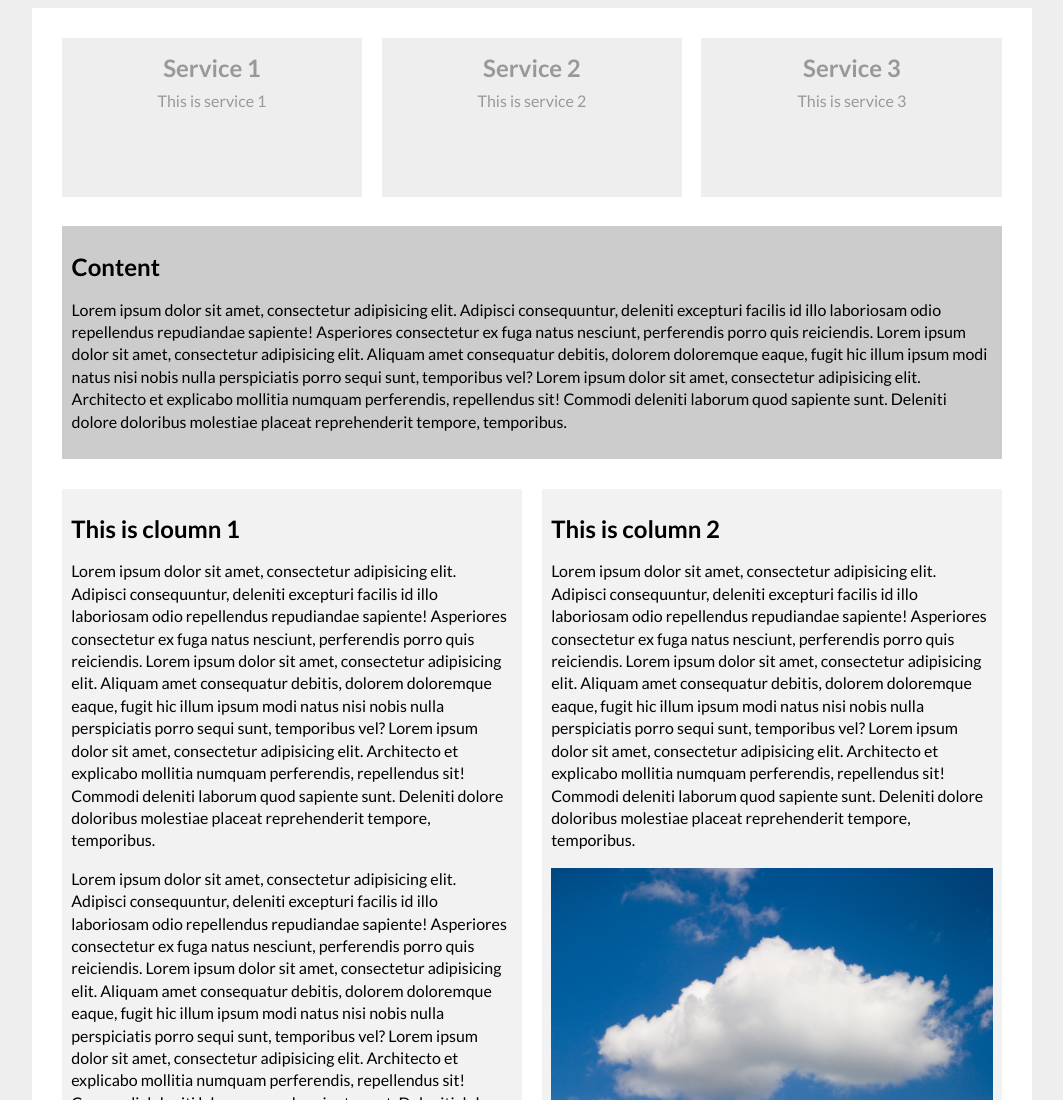
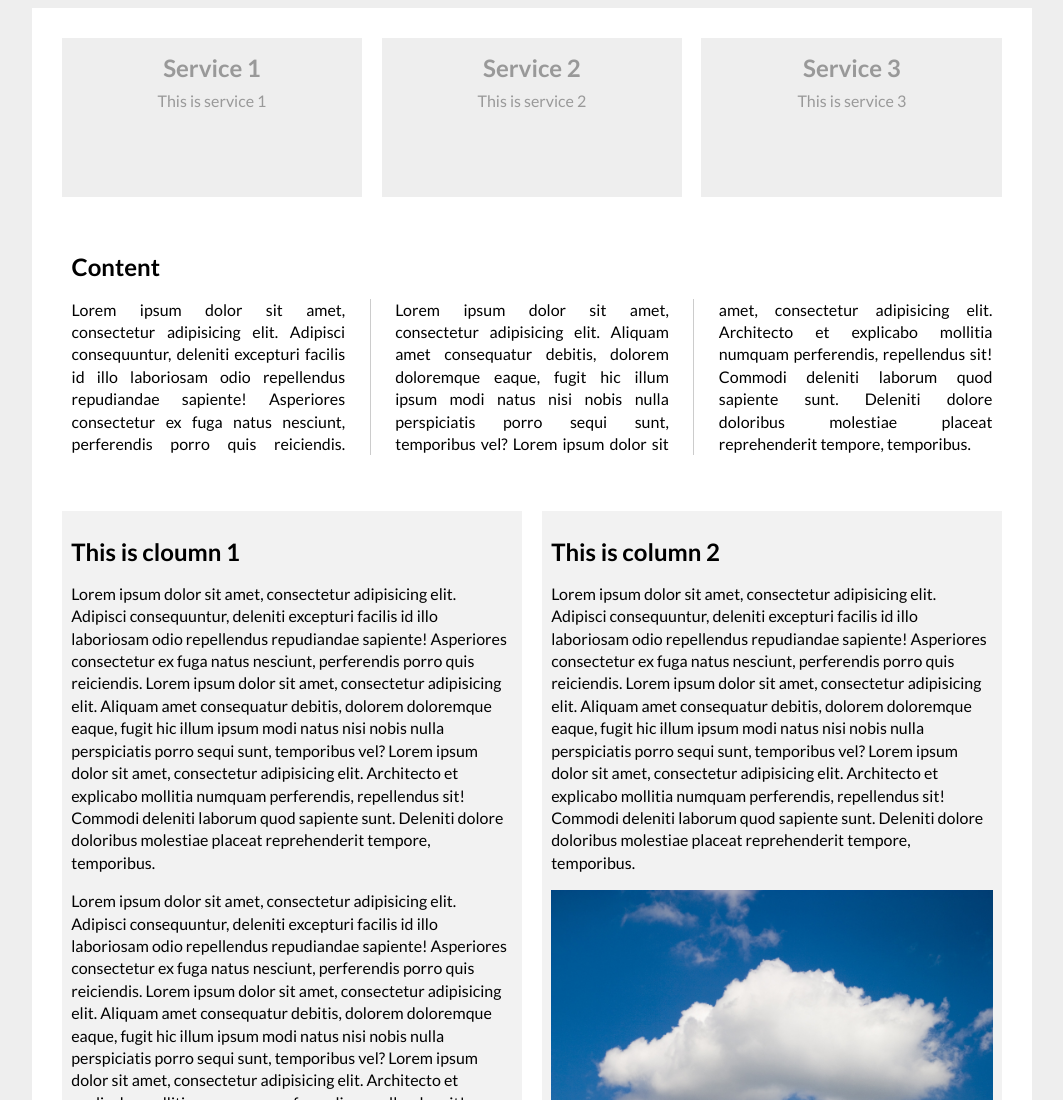
Before and after one commit to tahmid-tanzim/CSS-Positioning, a website: page app/index.html in a window 1280 px wide. Shown: the top 1100 px of the page, without its empty margins (108-1171 px from the left). Drawn offline with Linux system fonts and the light colour scheme.

Commit message:
Text Columns

```diff
--- a/app/sass/style.scss
+++ b/app/sass/style.scss
@@ -36,8 +36,21 @@ body {
 
   .content {
     padding: 10px;
-    background-color: #ccc;
+    //background-color: #ccc;
     margin: 20px 1%;
+
+    p {
+      -webkit-column-count: 3;
+      column-count: 3;
+
+      -webkit-column-gap: 50px;
+      column-gap: 50px;
+
+      -webkit-column-rule: 1px solid #ccc;
+      column-rule: 1px solid #ccc;
+
+      text-align: justify;
+    }
   }
 
   .columns {
```
Also changed, not shown: app/css/style.css.
